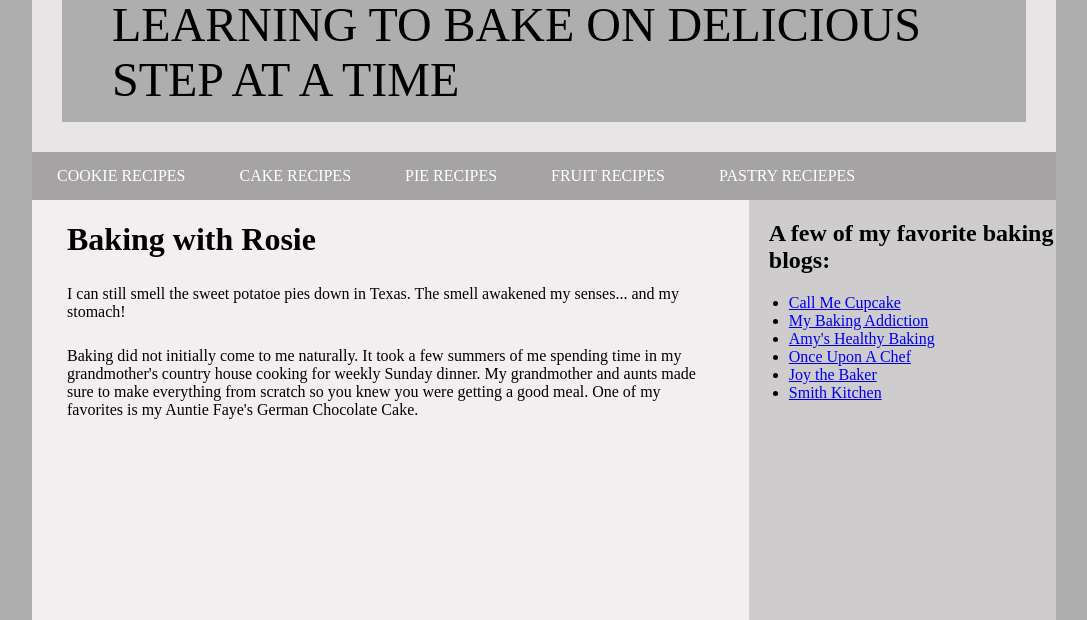
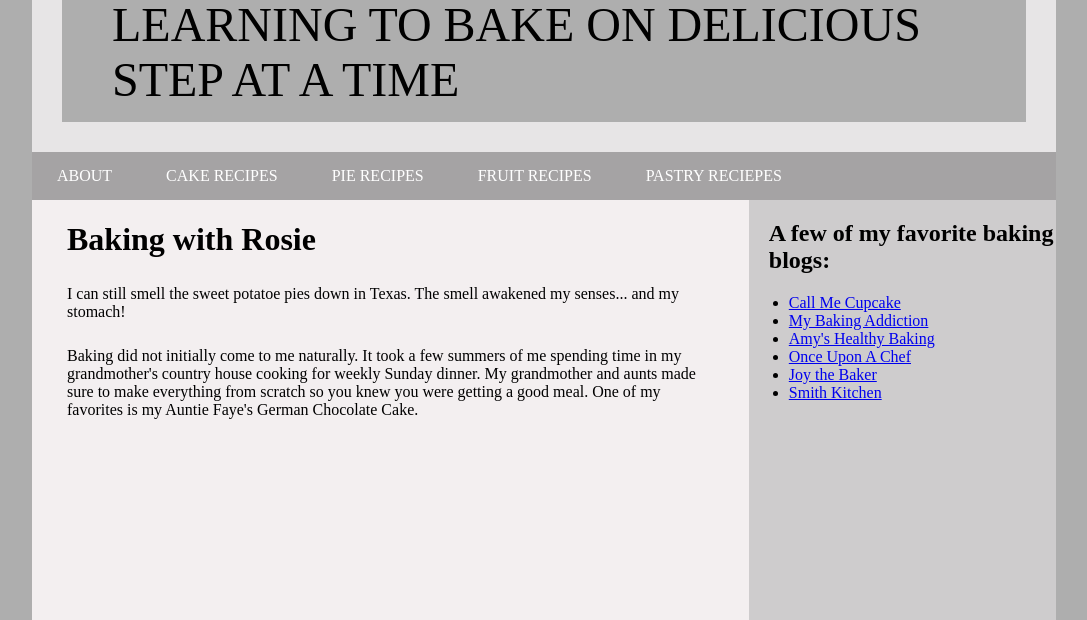
Before and after one commit to lilmsrosie87/sugarspice, a plain HTML site: page index.html in a window 1280 px wide. Shown: the part 180-800 px from the top of the page, without its empty margins (96-1183 px from the left). Drawn offline with Linux system fonts and the light colour scheme.

Commit message:
added about page

```diff
--- a/index.html
+++ b/index.html
@@ -21,7 +21,7 @@
 			<div class="navigation">
 				<ul>
 					<li>
-						<a href="#">Cookie Recipes</a>
+						<a href="./about.html">About</a>
 					</li>
 					<li>
 						<a href="#">Cake Recipes</a>
```
Also changed, not shown: about.html (added).
